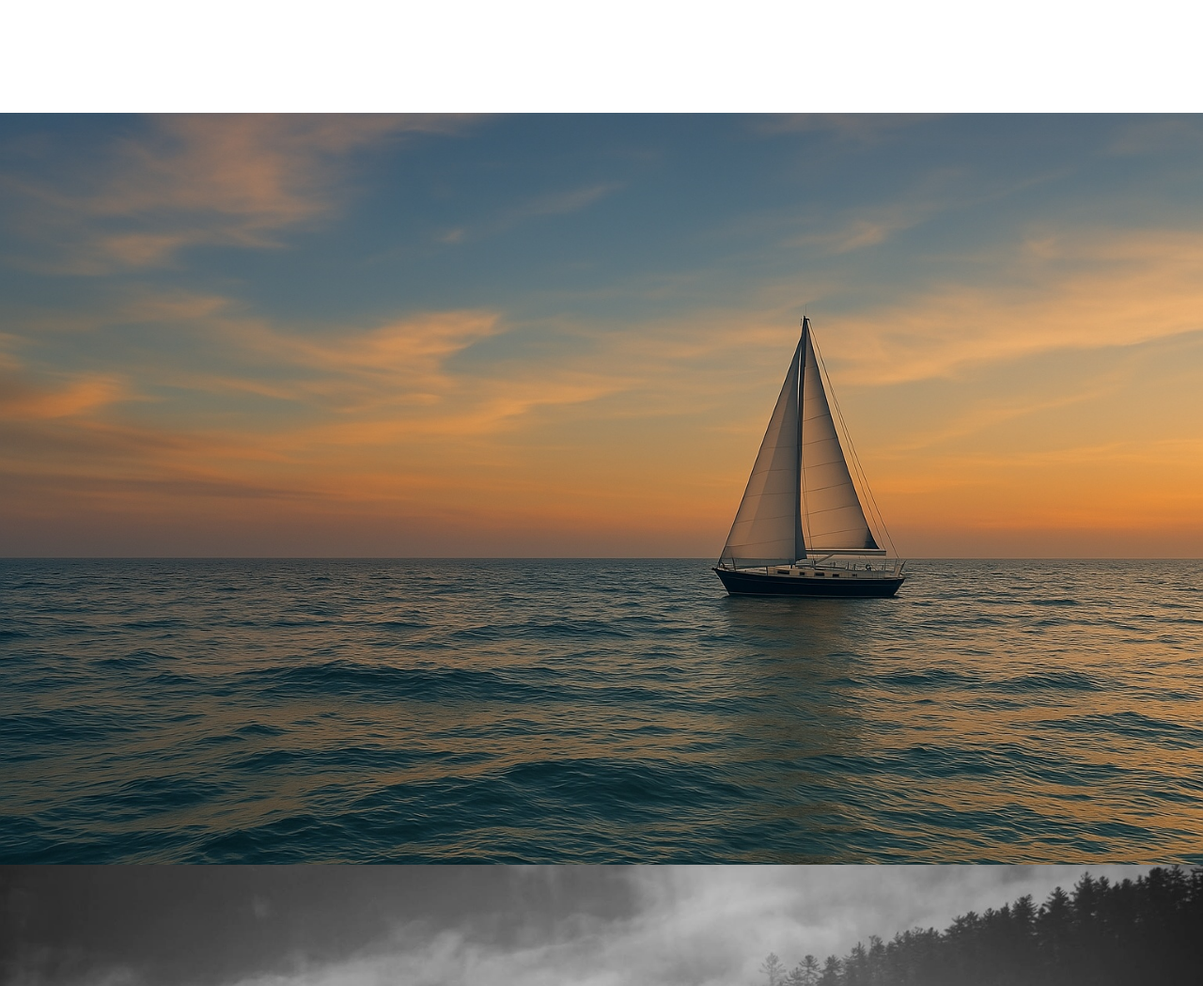
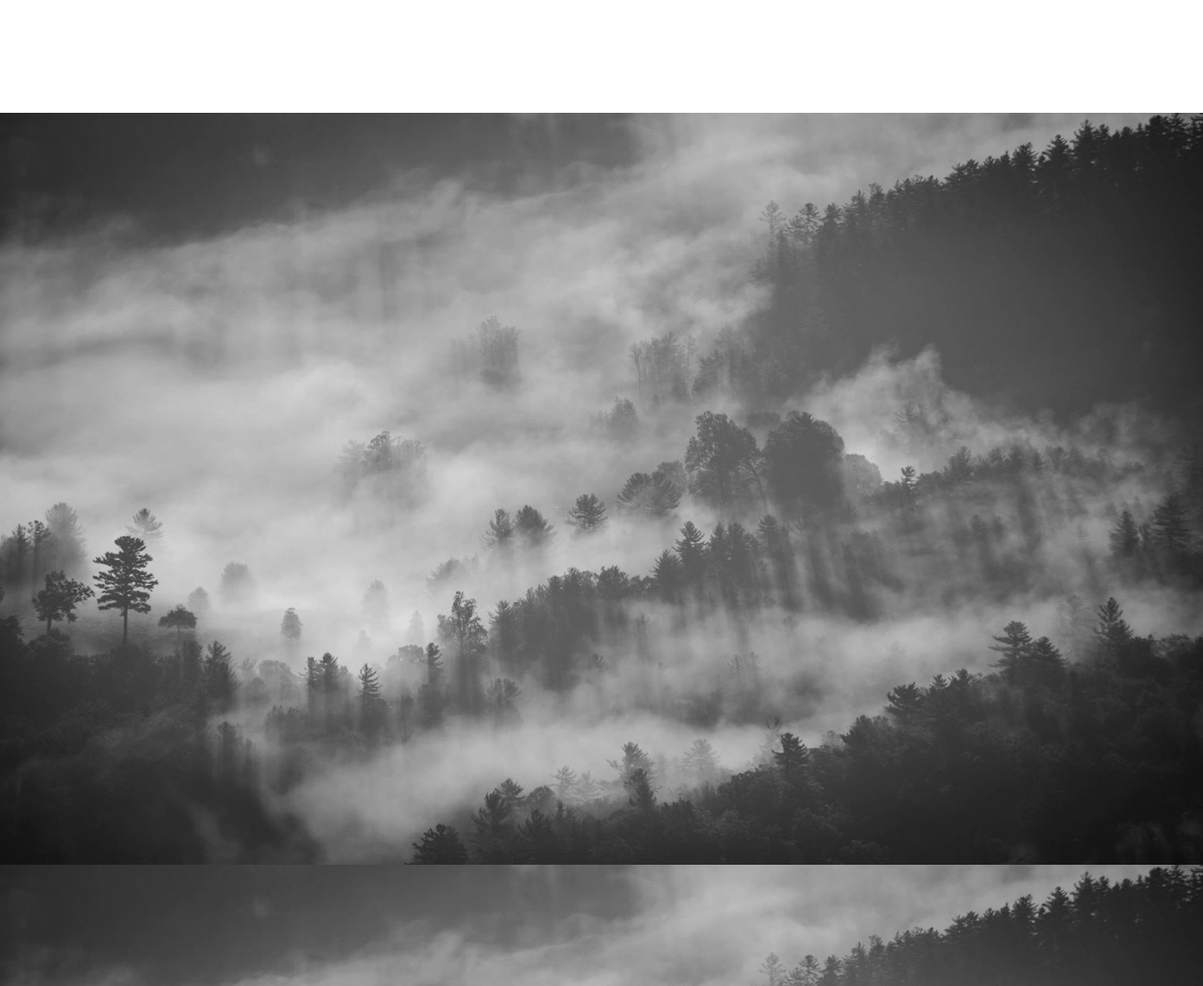
Before and after one commit to masternnind/arch-studio, a plain HTML site: page index.html in a window 1280 px wide. Shown: the part 680-1729 px from the top of the page at 94% size. Drawn offline with nearby package versions, Linux system fonts and the light colour scheme.

Commit message:
Update index.html

```diff
--- a/index.html
+++ b/index.html
@@ -21,7 +21,7 @@
 
     <!-- 프로젝트 이미지 패널들 -->
     <section id="page2" class="panel">
-      <img src="assets/img/project1.jpg" alt="Project 1">
+      <img src="assets/img/project2.jpg" alt="Project 1">
     </section>
     <section id="page3" class="panel">
       <img src="assets/img/project2.jpg" alt="Project 2">
```
